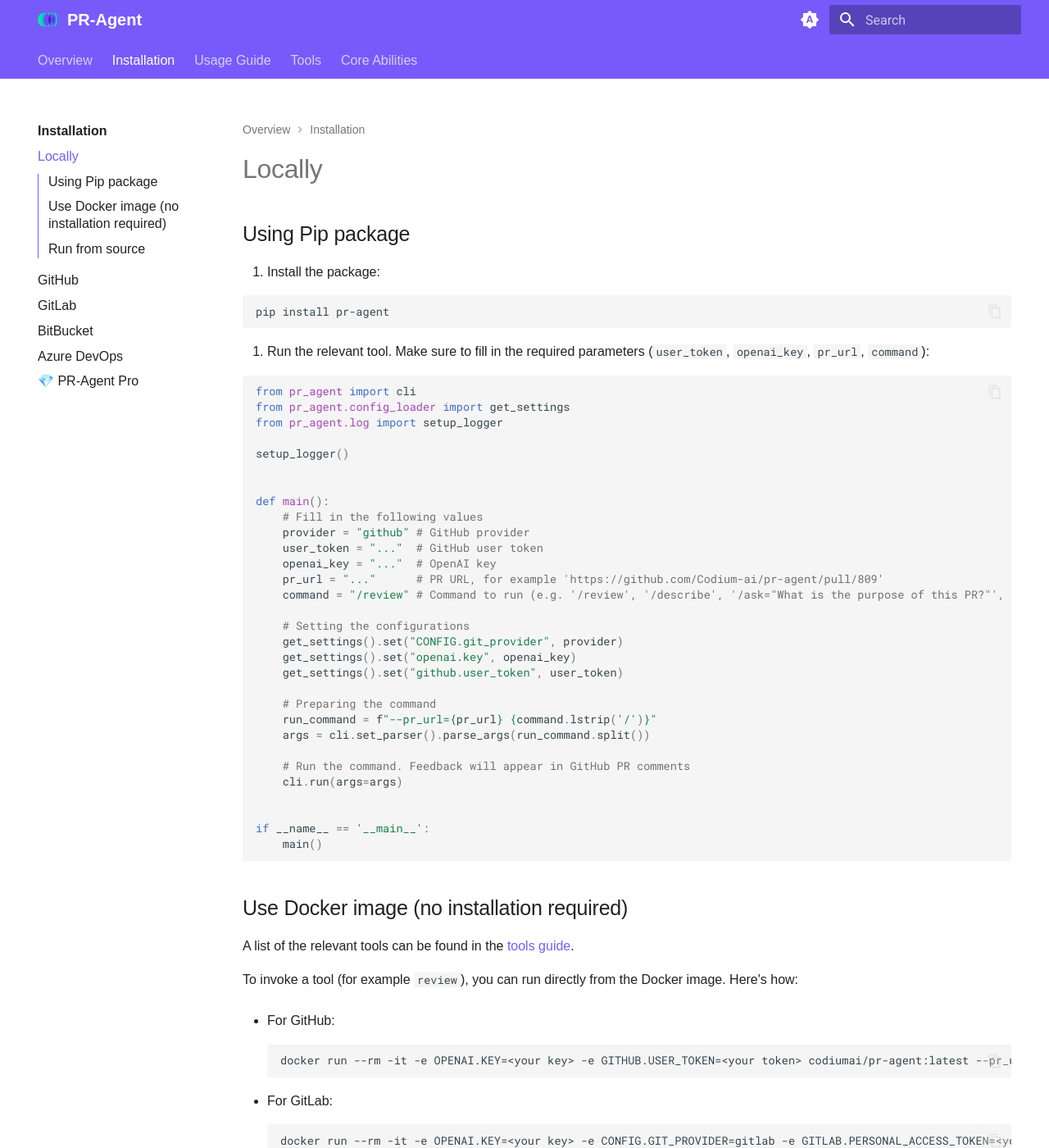
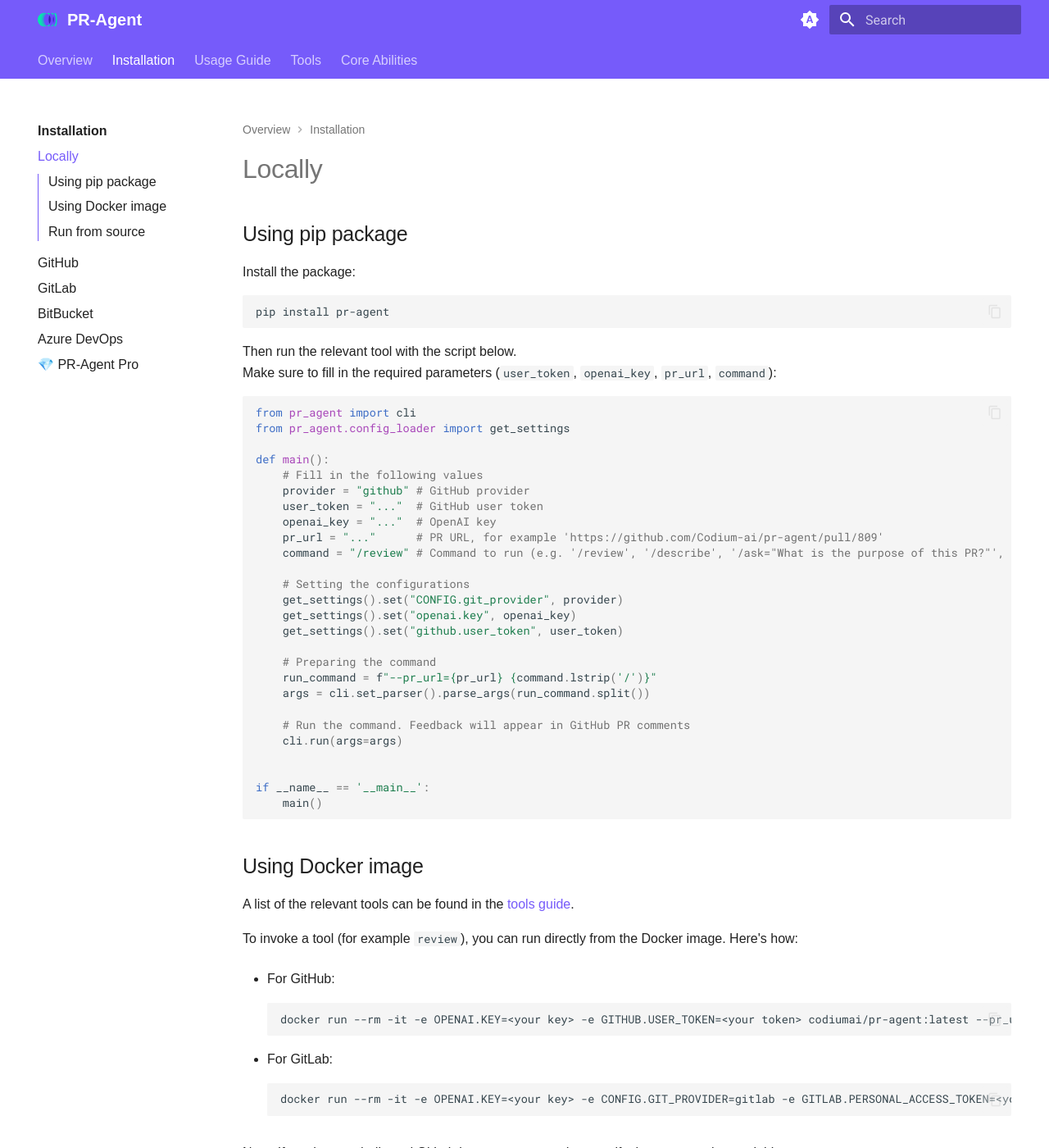
Before and after one commit to Codium-ai/pr-agent, an MkDocs documentation site: the page built from docs/docs/installation/locally.md, in a window 1280 px wide and 1400 px high. Shown: the whole window at 82% size. Built offline with MkDocs 1.6.1 and Material for MkDocs 9.7.7, drawn with Linux system fonts in a browser that asks for light colours.

Commit message:
adjustments to pypi

````diff
--- a/docs/docs/installation/locally.md
+++ b/docs/docs/installation/locally.md
@@ -1,20 +1,18 @@
-## Using Pip package
+## Using pip package
 
-1. Install the package:
+Install the package:
 
 ```
 pip install pr-agent
 ```
 
-2. Run the relevant tool. Make sure to fill in the required parameters (`user_token`, `openai_key`, `pr_url`, `command`):
+Then run the relevant tool with the script below.
+<br>
+Make sure to fill in the required parameters (`user_token`, `openai_key`, `pr_url`, `command`):
 
 ```python
 from pr_agent import cli
 from pr_agent.config_loader import get_settings
-from pr_agent.log import setup_logger
-
-setup_logger()
-
 
 def main():
     # Fill in the following values
@@ -41,7 +39,7 @@
     main()
 ```
 
-## Use Docker image (no installation required)
+## Using Docker image
 
 A list of the relevant tools can be found in the [tools guide](../tools/ask.md).
 
--- a/requirements-dev.txt
+++ b/requirements-dev.txt
@@ -1 +1,3 @@
 pytest==7.4.0
+poetry
+twine
````
Also changed, not shown: README.md.
